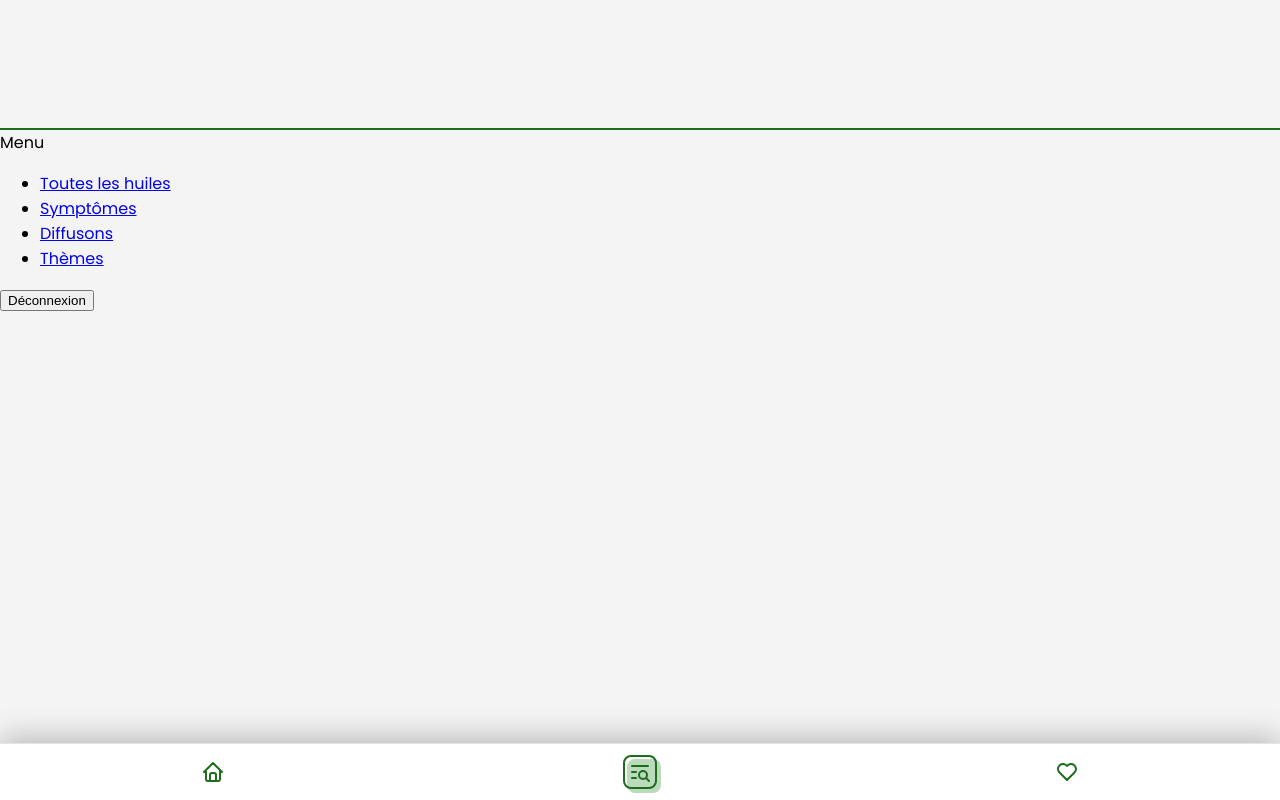
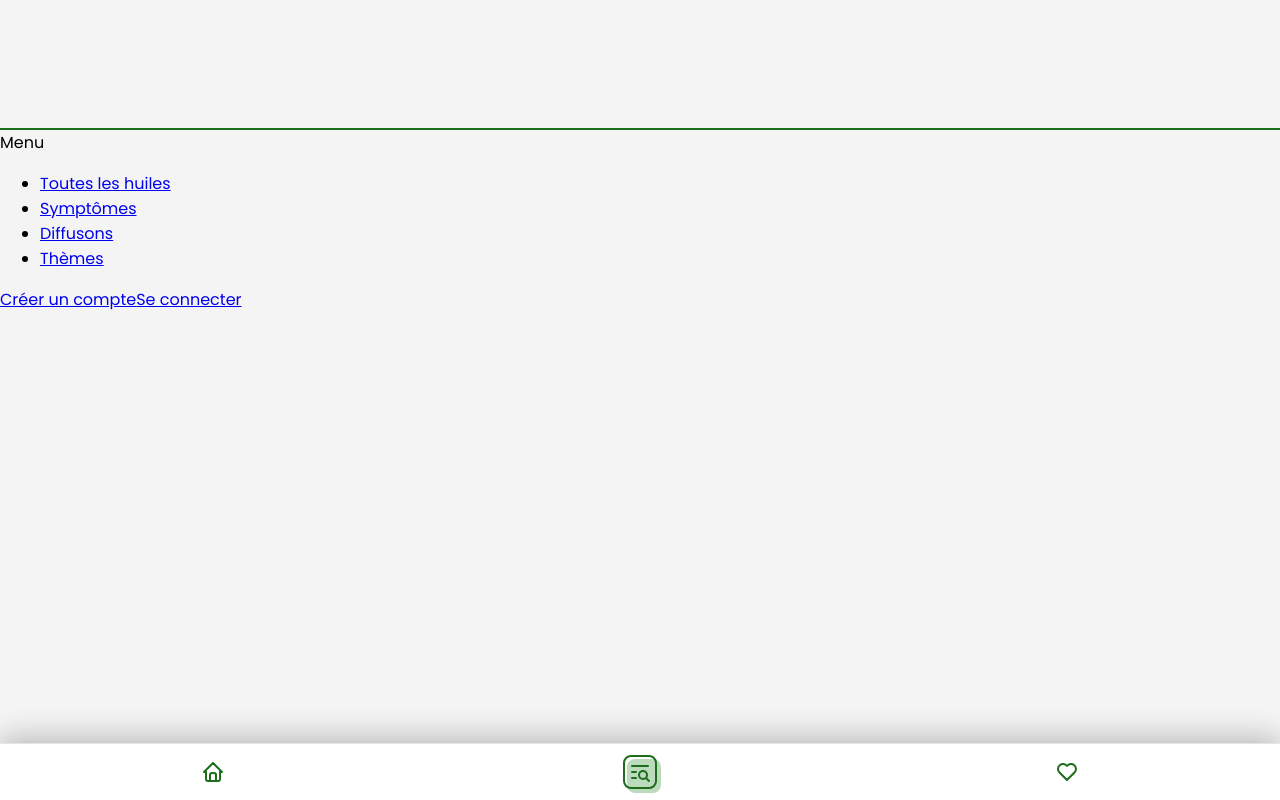
Before and after one commit to manonlvnr/TonEssentiel-App, a React (Create React App) app in the folder client/: page /menu in a window 1280 px wide. Built offline with nearby package versions, Linux system fonts and the light colour scheme.

Commit message:
Add logic for signin / signup and signout button on menu

```diff
--- a/client/src/components/pages/Menu/Menu.jsx
+++ b/client/src/components/pages/Menu/Menu.jsx
@@ -1,9 +1,11 @@
 import { Link } from "react-router-dom";
 import './Menu.scss';
 import { useSignout } from "../../../hooks/useSignout";
+import { useAuthContext } from "../../../hooks/useAuthContext";
 
 function Menu() {
     const signout = useSignout()
+    const { user } = useAuthContext()
 
     const handleclick = () => {
         signout()
@@ -18,7 +20,18 @@ function Menu() {
                 <li className="menu__link"><Link to="/diffusions">Diffusons</Link></li>
                 <li className="menu__link"><Link to="/themes">Thèmes</Link></li>
             </ul>
-            <button onClick={handleclick}>Déconnexion</button>
+            {
+                user ?
+                <div>
+                    <div>{user.email}</div>
+                    <button onClick={handleclick}>Déconnexion</button>
+                </div>
+                :
+                <div>
+                    <Link to="/signup">Créer un compte</Link>
+                    <Link to="/signin">Se connecter</Link>
+                </div>
+            }
         </div>
     )
 }
```
